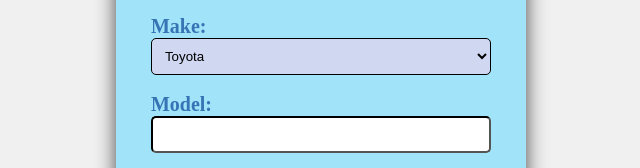
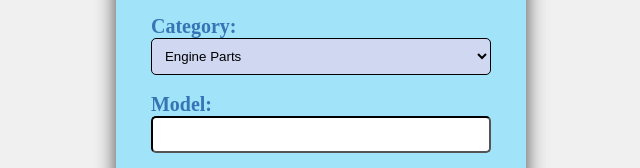
Before and after one commit to cpit405-spring-25-IT3/lab-4-css-osamayalghamdi, a plain HTML site: page index.html in a window 1280 px wide. Shown: the part 428-596 px from the top of the page, 319-959 px from the left. Drawn offline with Linux system fonts and the light colour scheme.

Commit message:
trying to fix the problem

```diff
--- a/index.html
+++ b/index.html
@@ -21,15 +21,14 @@
             <label for="phone">Phone Number: </label>
             <input type="tel" id="phone" name="phone" required><br><br>
 
-            <label for="make">Make: </label>
-            <select id="make" name="make" required>
-                <option value="Toyota">Toyota</option>
-                <option value="Honda">Honda</option>
-                <option value="Ford">Ford</option>
-                <option value="Chevrolet">Chevrolet</option>
-                <option value="Nissan">Nissan</option>
+            <label for="category">Category: </label>
+            <select id="category" name="category" required>
+                <option value="engine">Engine Parts</option>
+                <option value="brake">Brake System</option>
+                <option value="transmission">Transmission</option>
+                <option value="electrical">Electrical</option>
+                <option value="suspension">Suspension</option>
             </select><br><br>
-
             <label for="model">Model: </label>
             <input type="text" id="model" name="model" required><br><br>
 
```
